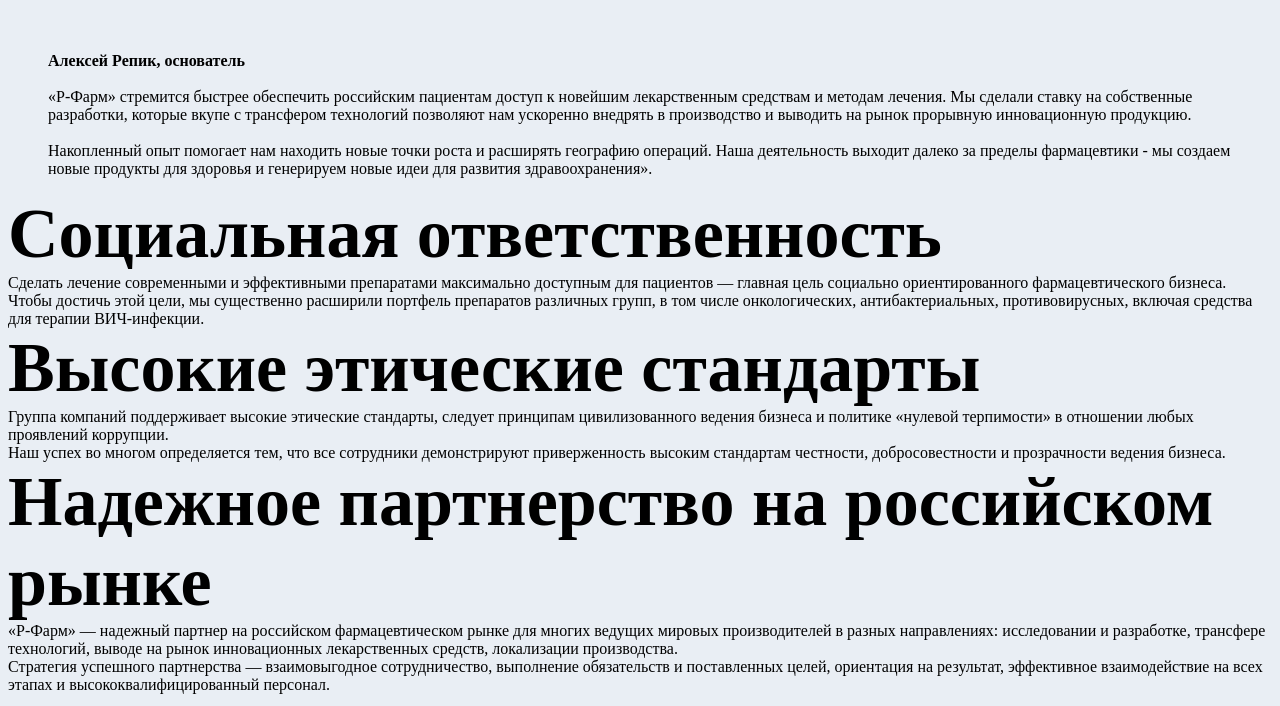
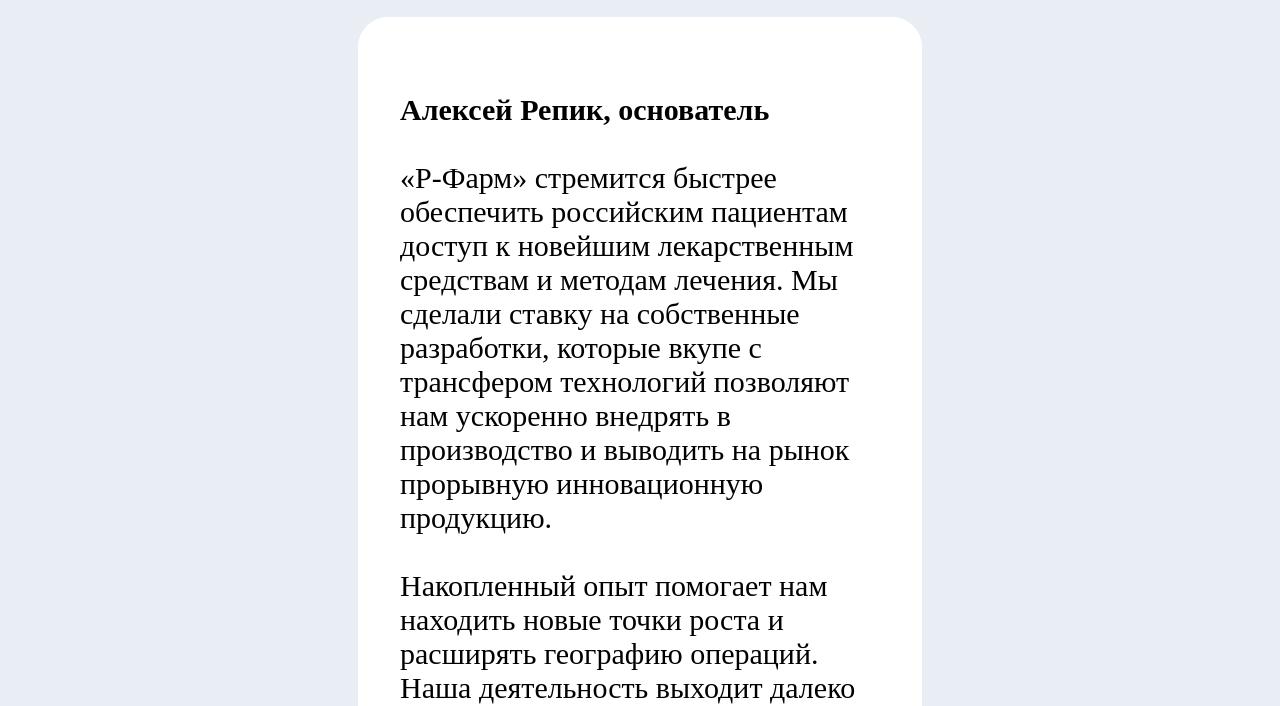
Before and after one commit to Daryash-24/RGZ, a plain HTML site: page company.html in a window 1280 px wide. Shown: the part 1073-1779 px from the top of the page. Drawn offline with Linux system fonts and the light colour scheme.

Commit message:
Стили версия 2

```diff
--- a/main.css
+++ b/main.css
@@ -3,24 +3,36 @@ body{
 }
 main{
     background-color: #E9EEF4;
+    margin-top: 200px;
 }
 header{
     background-color: #E9EEF4;
     font-family: Arial, Helvetica, sans-serif;
+    position: fixed;
+    top: 0px;
     width: 100%;
-    top: 0;
-    position: fixed;
     z-index: 100;
-    padding-bottom: 30px;
+}
 
+header ul {
+    display: flex;
+    justify-content: center;
+    align-items: center;
+    margin: 0 auto;
+    width: 100%;
+    height: 100%;
+    list-style: none;
+    gap: 2rem;
+    padding: auto;
 }
-.link{
-    margin-left: 300px;
 
+header li {
+    list-style-type: none;
+    padding: 20px;
 }
 p{
     font-family: 'grotesk';
-    font-size: 37px;
+    font-size: 30px;
     text-align: left;
     margin-left: 150px;
     margin-right: 300px;
@@ -41,6 +53,55 @@ a:visited{
     color: #9c9c9c;
 }
 
+blockquote{
+    border: 2px solid white;
+    border-radius: 30px;
+    background-color: white;
+    margin-left: 350px;
+    margin-right: 350px;
+    color: black;
+    text-align: left;
+    font-size: 30px;
+    padding: 40px;
+}
+.soc{
+    border: 1px solid;
+    background-color: #333340;
+    color: white;
+    font-size: 30px;
+    padding: 40px;
+    text-align: left;
+    margin: 40px;
+    margin-left: 100px;
+    margin-right: 100px;
+}
+.high{
+    border: 5px solid;
+    background-color: white;
+    color: #333340;
+    font-size: 30px;
+    padding: 40px;
+    text-align: left;
+    margin: 40px;
+    margin-left: 100px;
+    margin-right: 100px;
+}
+
+.parth{
+    color: #333340;
+    font-size: 30px;
+    padding: 40px;
+    text-align: left;
+    margin: 40px;
+    margin-left: 100px;
+    margin-right: 100px;
+}
+.history{
+    background-color: #333340;
+    color: white;
+    font-size: 30px;
+}
+
 h1{
     color: #343440;
     font-family: 'grotesk';
```
